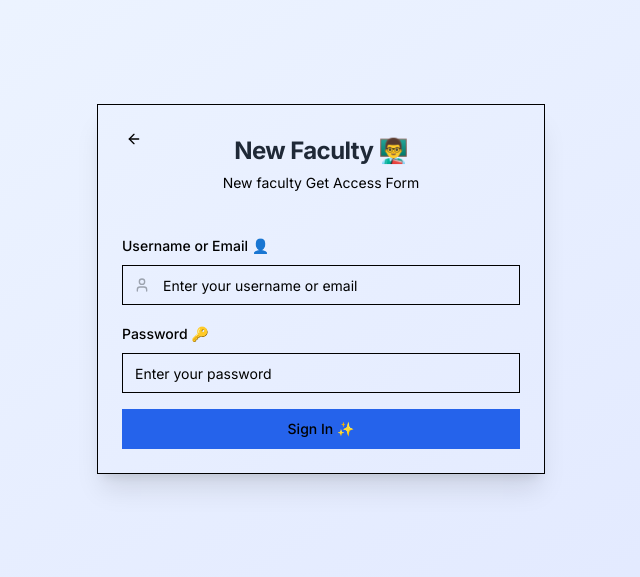
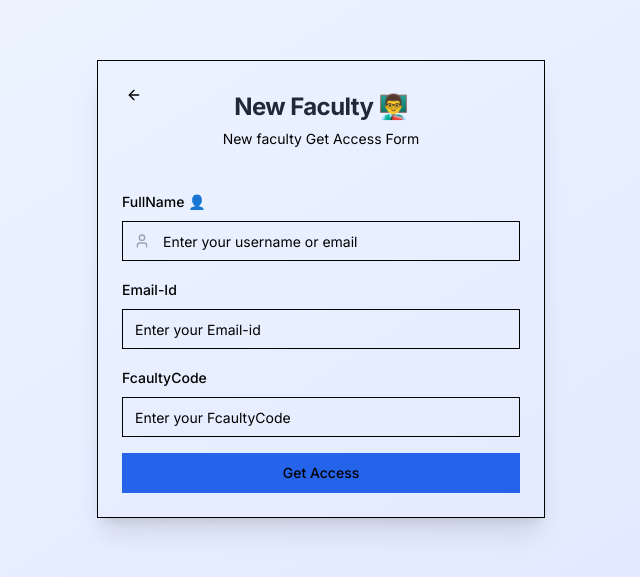
Before and after one commit to cse23boyz/fis, a Next.js app: page /auth/staff-login in a window 1280 px wide. Shown: the part 111-688 px from the top of the page, without its empty margins (319-959 px from the left). Built offline with nearby package versions, Linux system fonts and the light colour scheme; no server answers.

Commit message:
modified:   app/auth/staff-login/page.tsx

```diff
--- a/app/auth/staff-login/page.tsx
+++ b/app/auth/staff-login/page.tsx
@@ -226,7 +226,7 @@ export default function StaffLoginPage() {
               <TabsContent value="login" className="space-y-4 mt-4">
                 <form onSubmit={handleLogin} className="space-y-4">
                   <div className="space-y-2">
-                    <Label htmlFor="login-username">Username or Email 👤</Label>
+                    <Label htmlFor="login-username">FullName 👤</Label>
                     <div className="relative">
                       <User className="absolute left-3 top-3 h-4 w-4 text-gray-400" />
                       <Input
@@ -243,12 +243,24 @@ export default function StaffLoginPage() {
                   </div>
 
                   <div className="space-y-2">
-                    <Label htmlFor="login-password">Password 🔑</Label>
+                    <Label htmlFor="login-Email-id">Email-Id</Label>
                     <Input
-                      id="login-password"
-                      name="password"
-                      type="password"
-                      placeholder="Enter your password"
+                      id="login-Email-id"
+                      name="email-id"
+                      type="text"
+                      placeholder="Enter your Email-id"
+                      value={loginData.password}
+                      onChange={handleLoginChange}
+                      required
+                    />
+                  </div>
+                   <div className="space-y-2">
+                    <Label htmlFor="login-FcaultyCode">FcaultyCode</Label>
+                    <Input
+                      id="login-FcaultyCode"
+                      name="FcaultyCode"
+                      type="text"
+                      placeholder="Enter your FcaultyCode"
                       value={loginData.password}
                       onChange={handleLoginChange}
                       required
@@ -262,7 +274,7 @@ export default function StaffLoginPage() {
                         Signing In...
                       </div>
                     ) : (
-                      "Sign In ✨"
+                      "Get Access "
                     )}
                   </Button>
                 </form>
```
